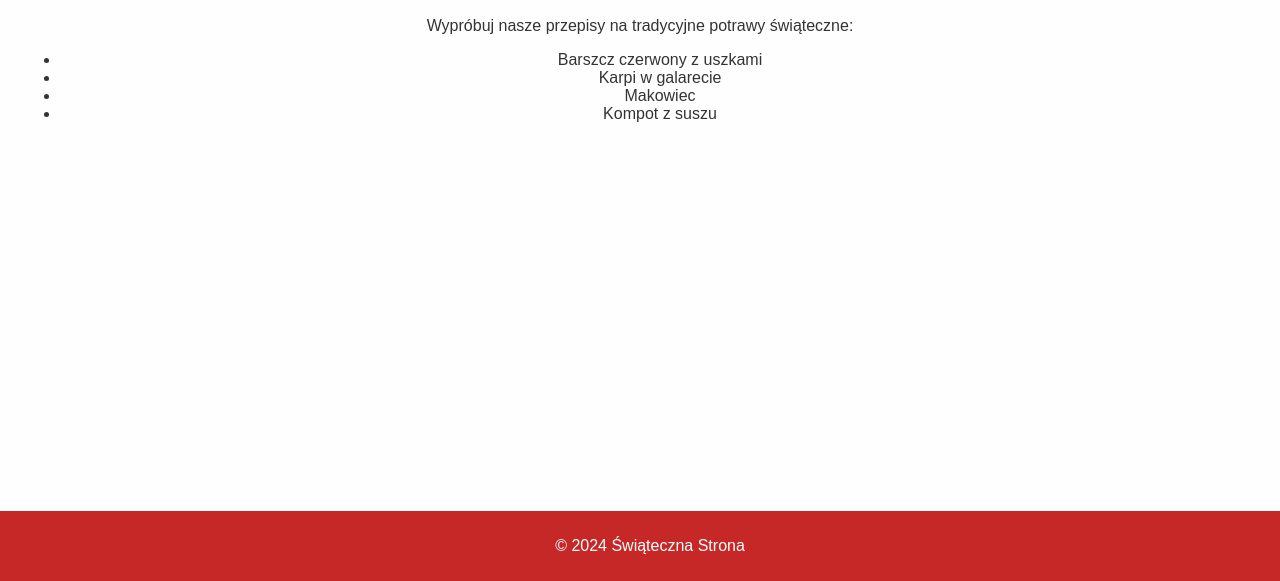
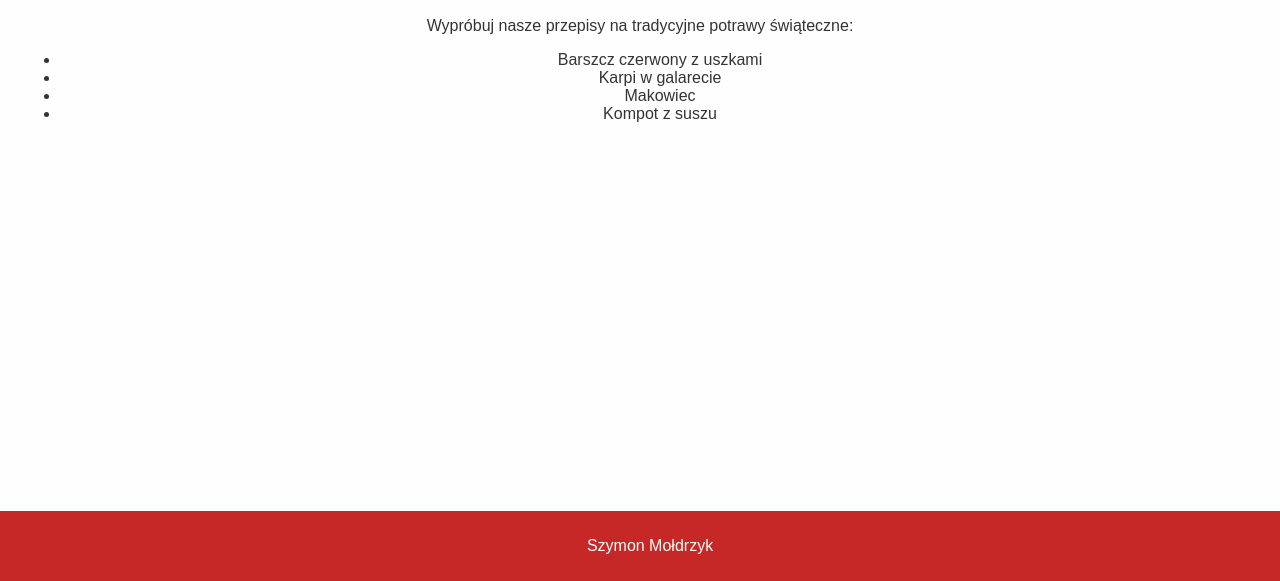
Before and after one commit to M0LZ1/aplikacja, a plain HTML site: page przepisy.html in a window 1280 px wide. Shown: the part 219-800 px from the top of the page. Drawn offline with Linux system fonts and the light colour scheme.

Commit message:
Update przepisy.html

```diff
--- a/przepisy.html
+++ b/przepisy.html
@@ -30,7 +30,7 @@
     </main>
 
     <footer>
-        <p>&copy; 2024 Świąteczna Strona</p>
+        <p>Szymon Mołdrzyk</p>
     </footer>
 </body>
 </html>
```
